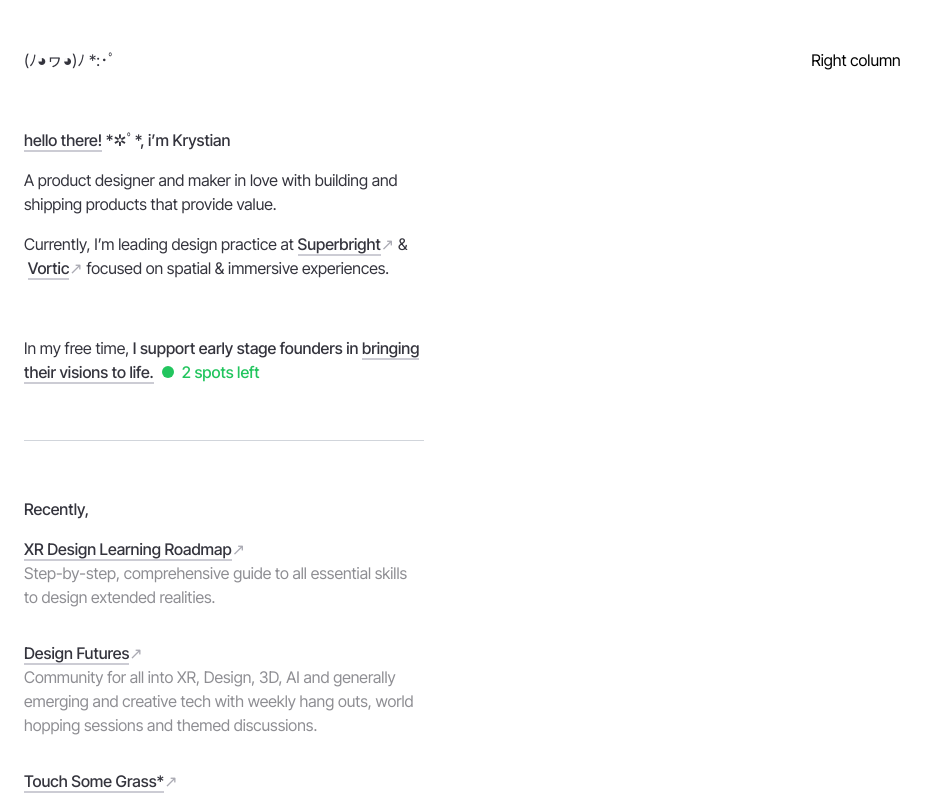
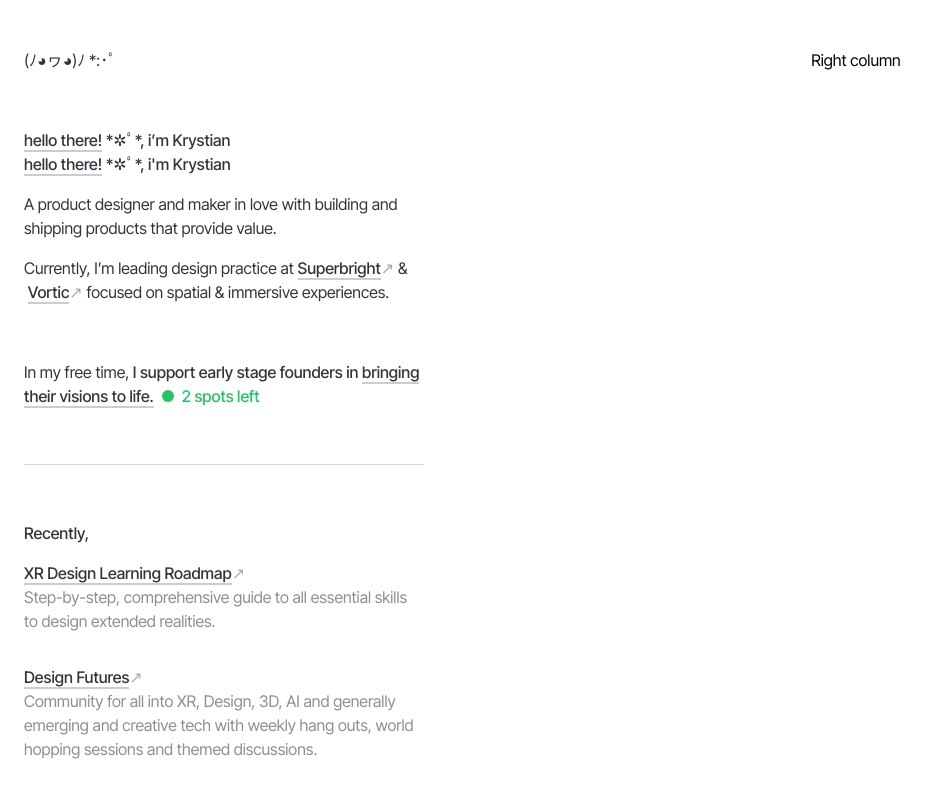
Before and after one commit to krystianzun/krystianzun-com, a Next.js app: page / in a window 1280 px wide. Shown: the top 797 px of the page, without its empty margins (0-939 px from the left). Built offline with nearby package versions, Linux system fonts and the light colour scheme.

Commit message:
Add hover image component

```diff
--- a/components/HeroSection.tsx
+++ b/components/HeroSection.tsx
@@ -1,4 +1,5 @@
 import React from 'react'
+import HoverImage from './HoverImage'
 
 function HeroSection() {
   return (
@@ -10,6 +11,7 @@ function HeroSection() {
         <h2 className='font-medium text-grey-800'>
           <span className='border-b-2 border-grey-300 hover:border-grey-800'>hello there!</span> *✲ﾟ*, i’m Krystian
         </h2>
+        <HoverImage/>
       </div>
     </section>
   )
--- /dev/null
+++ b/components/HoverImage.tsx
@@ -0,0 +1,68 @@
+"use client";
+import React, { useState, useEffect, useRef } from 'react';
+import Image from 'next/image';
+import HelloThere from '@/public/images/hellothere.gif'
+
+const HoverImage: React.FC = () => {
+  const [isHovering, setIsHovering] = useState(false);
+  const [mousePosition, setMousePosition] = useState({ x: 0, y: 0 });
+  const imageRef = useRef<HTMLDivElement>(null);
+  const containerRef = useRef<HTMLDivElement>(null);
+
+  useEffect(() => {
+    const handleMouseMove = (event: MouseEvent) => {
+      if (containerRef.current) {
+        const rect = containerRef.current.getBoundingClientRect();
+        setMousePosition({
+          x: event.clientX - rect.left,
+          y: event.clientY - rect.top
+        });
+      }
+    };
+
+    if (isHovering) {
+      window.addEventListener('mousemove', handleMouseMove);
+    }
+
+    return () => {
+      window.removeEventListener('mousemove', handleMouseMove);
+    };
+  }, [isHovering]);
+
+  return (
+    <div className="relative" ref={containerRef}>
+      <h2 className='font-medium text-grey-800'>
+        <span
+          className='border-b-2 border-grey-300 hover:border-grey-800 relative'
+          onMouseEnter={() => setIsHovering(true)}
+          onMouseLeave={() => setIsHovering(false)}
+        >
+          hello there!
+          {isHovering && (
+            <div
+              ref={imageRef}
+              className="absolute pointer-events-none transition-all duration-200 ease-out cursor-pointer"
+              style={{
+                left: `${mousePosition.x}px`,
+                top: `${mousePosition.y - 8}px`,
+                transform: 'translate(-50%, -100%)'
+              }}
+            >
+                <div className="w-[100px] h-[100px] relative">
+                    <Image
+                    src={HelloThere}
+                    alt="Hover image"
+                    layout="fill"
+                    objectFit="cover"
+                    className="rounded-lg shadow-lg"
+                    />
+                </div>
+            </div>
+          )}
+        </span> *✲ﾟ*, i'm Krystian
+      </h2>
+    </div>
+  );
+};
+
+export default HoverImage;
```
Also changed, not shown: public/images/hellothere.gif (added).
